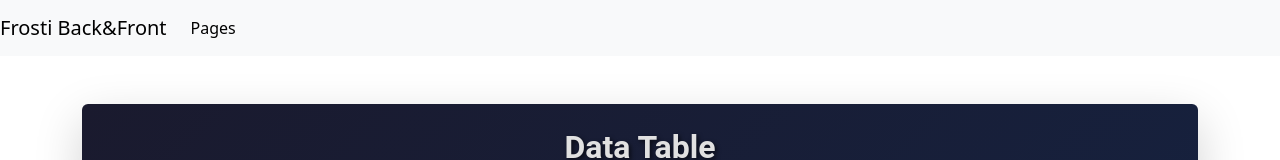
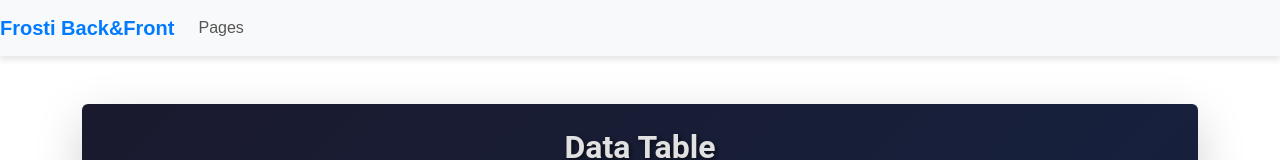
Before and after one commit to Hiradura/BackFrontFrostiiiii, an Angular app: page / in a window 1280 px wide. Shown: the top 160 px of the page. Built offline with nearby package versions, Linux system fonts and the light colour scheme; no server answers.

Commit message:
Update navbar.component.css

```diff
--- a/src/app/navbar/navbar.component.css
+++ b/src/app/navbar/navbar.component.css
@@ -0,0 +1,18 @@
+.navbar {
+    font-family: 'Arial', sans-serif;
+    box-shadow: 0 4px 6px rgba(0, 0, 0, 0.1);
+  }
+
+  .navbar-brand {
+    font-weight: bold;
+    color: #007bff !important;
+  }
+
+  .navbar-nav .nav-link {
+    color: #555 !important;
+    transition: color 0.3s ease;
+  }
+
+  .navbar-nav .nav-link:hover {
+    color: #007bff !important;
+  }
```
